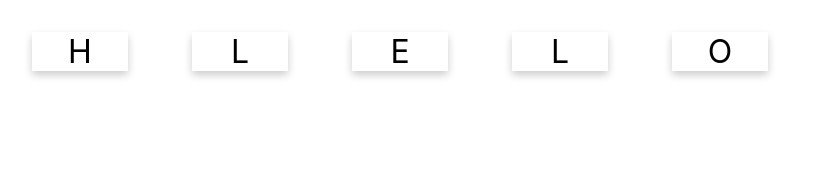
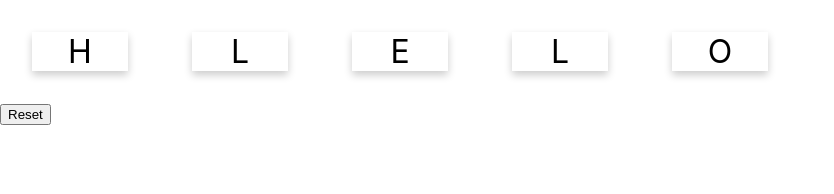
Before and after one commit to naninuneno2544/Lab_React, a React (Create React App) app: page / in a window 1280 px wide. Shown: the top 194 px of the page, without its empty margins (0-834 px from the left). Built offline with nearby package versions, Linux system fonts and the light colour scheme.

Commit message:
commit 2

```diff
--- a/src/App.js
+++ b/src/App.js
@@ -3,9 +3,14 @@ import WordCard from './WordCard';
 
 const word = "Hello"
 function App() {
+  function refreshPage() {
+    window.location.reload(false);
+  }
+
   return (
     <div>
       <WordCard value={word}/>
+      <button onClick={refreshPage}>Reset</button>
     </div>
   );
 }
```
Also changed, not shown: submission.txt.
